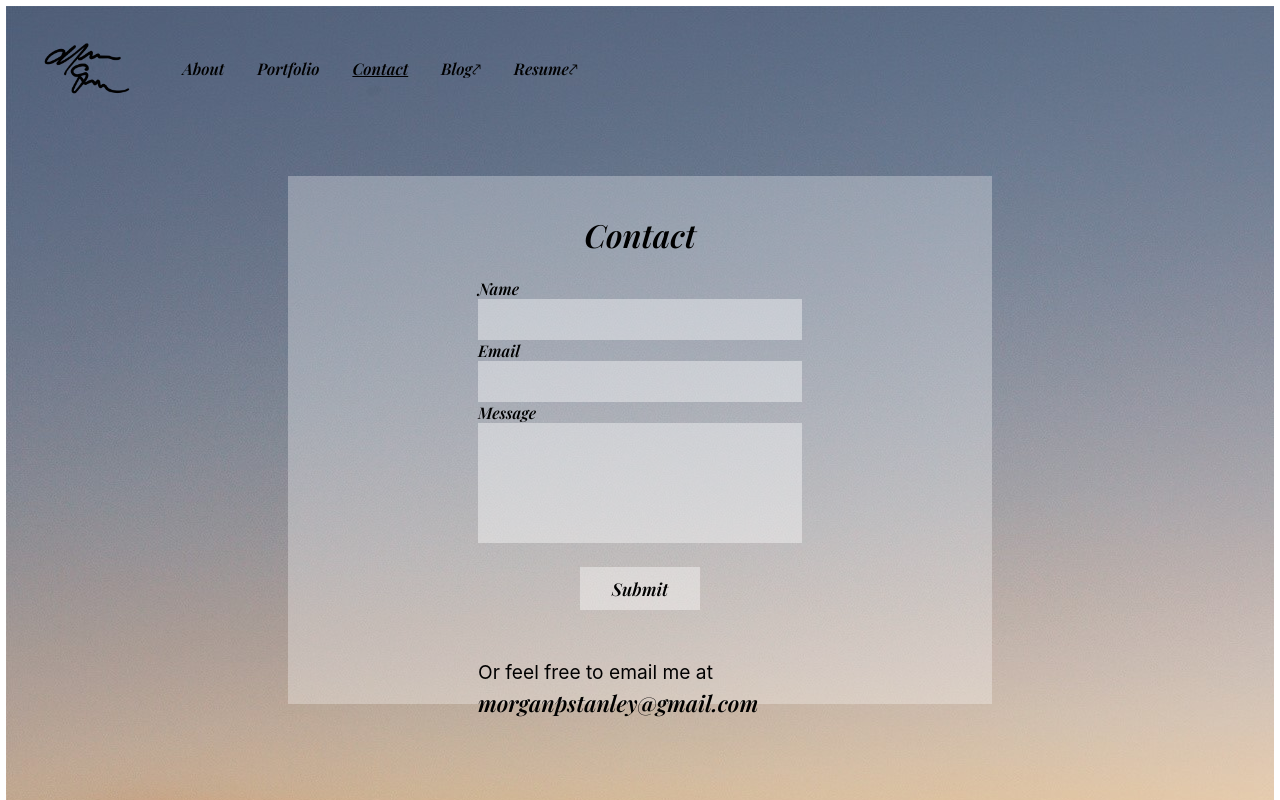
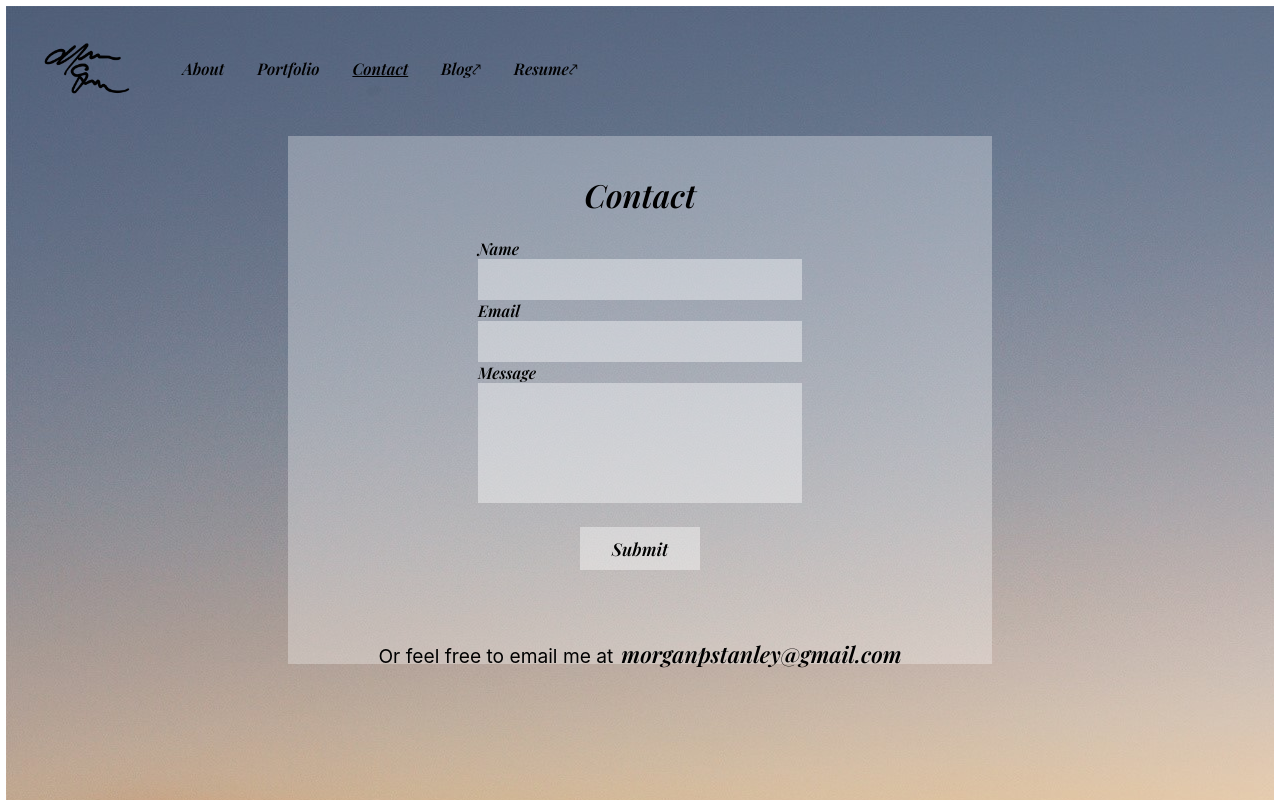
Before and after one commit to morganpstanley/morganpstanley.github.io, a React (Create React App) app: page / in a window 1280 px wide. Both pictures are taken after a click on the button "Contact". Shown: the top 800 px of the page. Built offline with nearby package versions, Linux system fonts and the light colour scheme; a web font is replaced by a local one.

Commit message:
update contact from css

```diff
--- a/src/components/Contact.css
+++ b/src/components/Contact.css
@@ -1,7 +1,7 @@
 #contact-area .square {
     width: 50vw;
-    height: 60vh;
-    top: 55%;
+    height: 30rem;
+    top: 25rem;
     padding: 1rem 2rem 2rem;
 }
 
@@ -43,10 +43,12 @@ textarea {
 
 .page-text a {
     font-size: 1.4rem;
+    margin-left: 8px;
 }
 
-.page-text {
+#contact-area .page-text {
     grid-row: 5;
+    margin-top: 0rem;
 }
 
 label {
--- a/src/components/Contact.js
+++ b/src/components/Contact.js
@@ -8,7 +8,11 @@ class Contact extends Component {
         return(
             <div className="square">
                 <h1 className="page-header font-playfair">Contact</h1>
-                 <ContactForm />
+                <ContactForm />
+                <p className="page-text">
+                    Or feel free to email me at
+                    <a href="mailto:morganpstanley@gmail.com" className="font-playfair">morganpstanley@gmail.com</a>
+                </p>
             </div>
         )
     }
--- a/src/components/ContactForm.js
+++ b/src/components/ContactForm.js
@@ -71,14 +71,6 @@ function ContactForm() {
             <button type="submit" id="submit"  className="font-playfair" disabled={state.submitting}>
                 Submit
             </button>
-
-            <br />
-
-            <p className="page-text">
-                Or feel free to email me at
-                <br />
-                <a href="mailto:morganpstanley@gmail.com" className="font-playfair">morganpstanley@gmail.com</a>
-            </p>
         </form>
     );
 }
```
